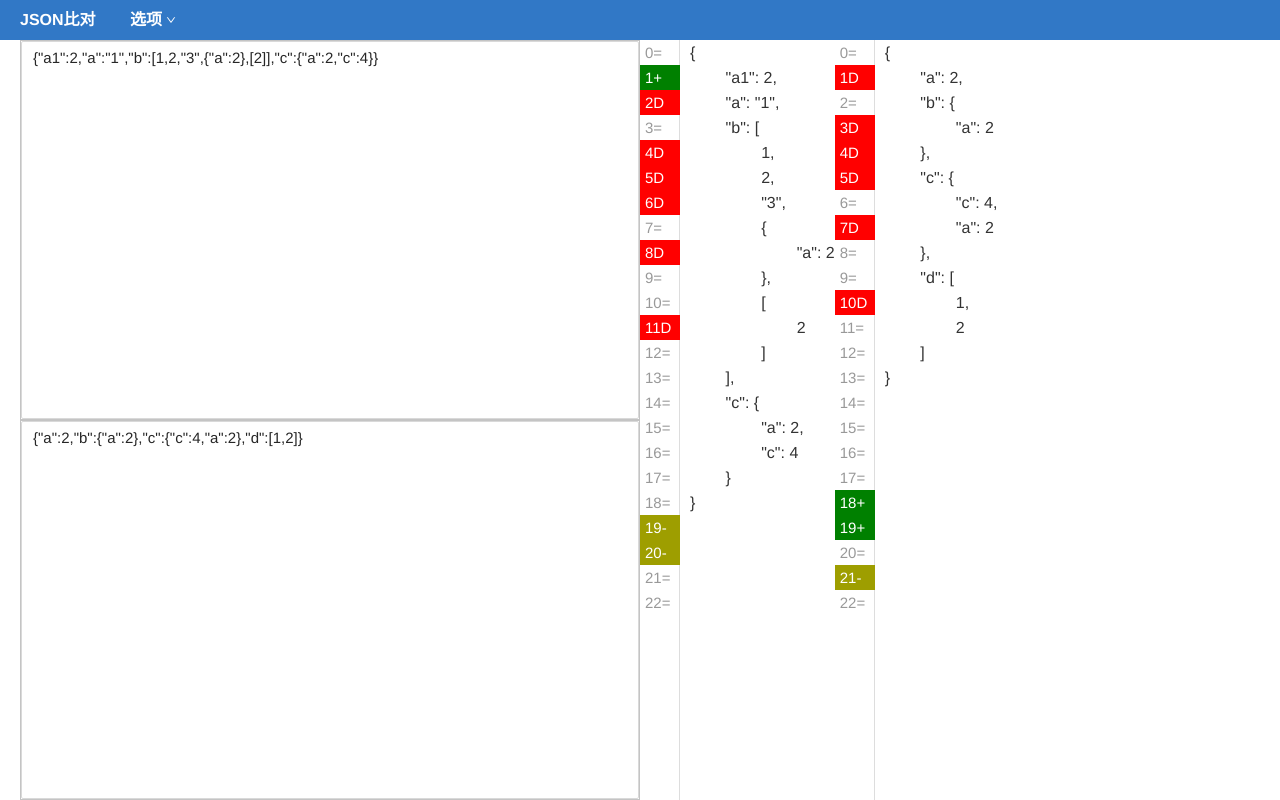
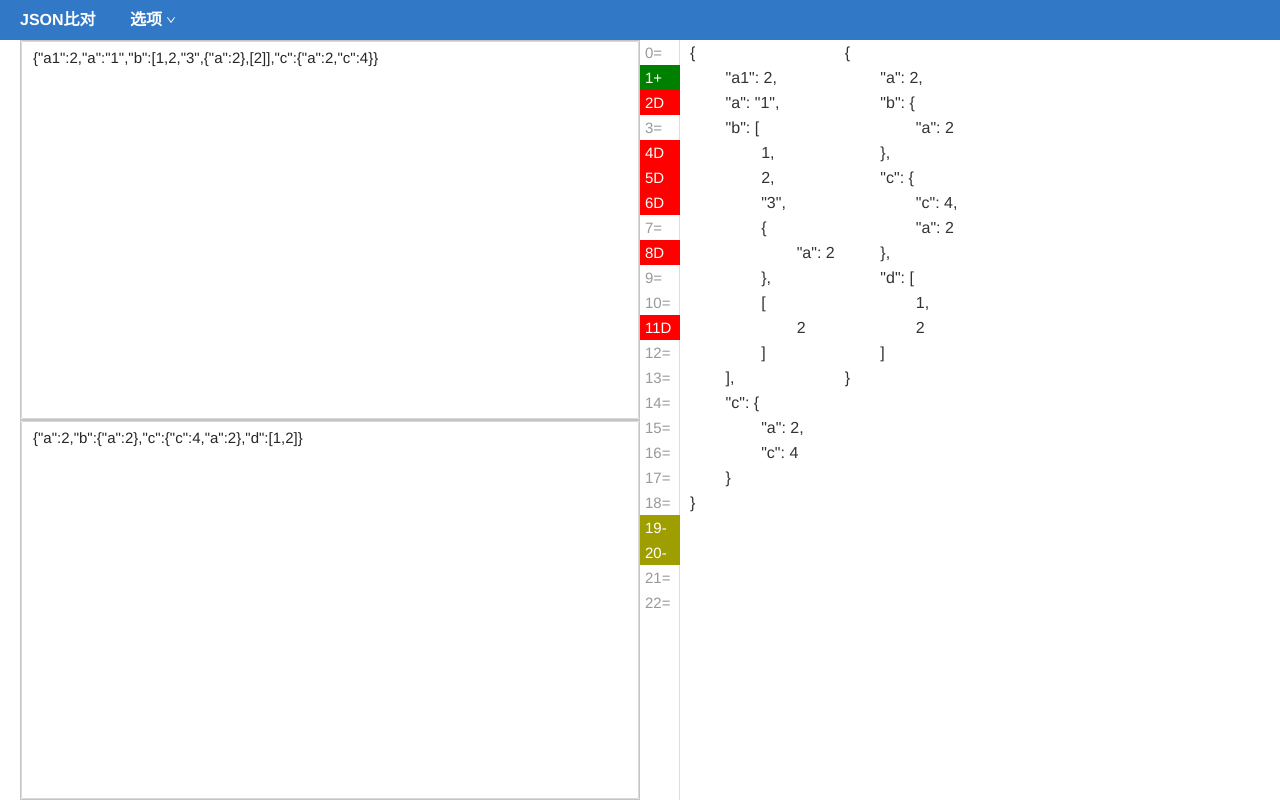
Before and after one commit to lxw15337674/json-comapre, a React app: page / in a window 1280 px wide. Built offline with nearby package versions, Linux system fonts and the light colour scheme; the HTML template or start-up script is replaced by a standard one.

Commit message:
带有行数的比较

```diff
--- /dev/null
+++ b/src/common/utils/jsonValueCallback/index.ts
@@ -0,0 +1,14 @@
+import { dataType } from '../utils';
+import { JsonValue } from './../interface';
+
+const jsonValueCallBack = (value: JsonValue, basicTypeFn, ObjectFn, ArrayFn) => {
+  const type = dataType(value);
+  if (type === 'object') {
+    return ObjectFn(value);
+  }
+  if (type === 'array') {
+    return ArrayFn(value);
+  }
+  basicTypeFn(value);
+};
+export default jsonValueCallBack;
--- a/src/pages/Content/DiffOut/DiffLines/index.tsx
+++ b/src/pages/Content/DiffOut/DiffLines/index.tsx
@@ -1,22 +1,39 @@
+import jsonValueCallBack from '@/common/utils/jsonValueCallback';
+import { serializeObject } from '@/common/utils/utils';
 import React from 'react';
 import { JsonContainer, ViewLine } from '../styled';
 interface Props {
   data: any;
+
 }
-const DiffLines = ({ data }: Props) => {
-  return (
-    <JsonContainer>
-      {/* {data.map((fn, index) => {
-        return fn(({ status, value }) => {
-          return (
-            <ViewLine status={status} key={index}>
-              {value}
-            </ViewLine>
-          );
-        });
-      })} */}
-      <pre style={{ lineHeight: '25px' }}>{JSON.stringify(data, null, '\t')}</pre>
-    </JsonContainer>
-  );
+
+const DiffLines = ({ data, compare = false }: Props) => {
+  // console.log(JSON.stringify(data, null, '\t'));
+  return <pre style={{ lineHeight: '25px' }}>{JSON.stringify(data, null, '\t')}</pre>;
+  // return (
+  //   <>{serializeObject(data).map(({ keys, values, index }) => {
+
+  //   })}</>
+
+  // return jsonValueCallBack(
+  //   value,
+  //   () => {
+  //     return (
+  //       <ViewLine status={status} key={index}>
+  //         {value}
+  //       </ViewLine>
+  //     );
+  //   },
+  //   () => {
+  //     <ViewLine status={status} key={index}>
+  //       {value}
+  //     </ViewLine>;
+  //   },
+  //   () => {
+  //     <ViewLine status={status} key={index}>
+  //       {value}
+  //     </ViewLine>;
+  //   },
+  // );
 };
 export default DiffLines;
--- a/src/pages/Content/DiffOut/index.tsx
+++ b/src/pages/Content/DiffOut/index.tsx
@@ -1,15 +1,16 @@
 import { Status } from '@/common/utils/interface';
-import { dataType, serializeObject } from '@/common/utils/utils';
+import { arrayEq, dataType, serializeObject } from '@/common/utils/utils';
 import React, { useMemo } from 'react';
 import compare from '../../../common/utils/jsonCompare';
 import DiffLines from './DiffLines';
 import LineNumberLines from './LineNumberLines';
+import { JsonContainer } from './styled';
 interface Props {
   value: object;
   compareValue: object;
 }
 
-const serialize = (statusObj, lineNumberObj, sourceObj) => {
+const serialize = (statusObj, lineNumberObj, sourceObj, compareObj) => {
   let result = [];
   result.push((fn) =>
     fn({
@@ -28,11 +29,12 @@ const serialize = (statusObj, lineNumberObj, sourceObj) => {
           index,
           status: statusObj[key],
           value: sourceObj?.[key] ?? undefined,
+          compareValue: compareObj?.[key] ?? undefined,
         }),
       );
       continue;
     }
-    result.push(...serialize(statusObj[key], lineNumberObj[key], sourceObj[key]));
+    result.push(...serialize(statusObj[key], lineNumberObj[key], sourceObj[key], compareObj[key]));
   }
   result.push((fn) =>
     fn({
@@ -44,18 +46,23 @@ const serialize = (statusObj, lineNumberObj, sourceObj) => {
 };
 const DiffOut = ({ value, compareValue }: Props) => {
   const resultLines = useMemo(() => {
-    console.log(compare(value, compareValue));
-    for (let fn of serialize(...compare(value, compareValue), value)) {
-      fn((key, value, index, status) => {
-        console.log(key, value, index, status);
-      });
-    }
-    return serialize(...compare(value, compareValue), value);
+    // console.log(compare(value, compareValue));
+    // for (let fn of serialize(...compare(value, compareValue), value, compareValue)) {
+    //   fn((key, value, index, status) => {
+    //     console.log(key, value, index, status);
+    //   });
+    // }
+    return serialize(...compare(value, compareValue), value, compareValue);
   }, [value, compareValue]);
   return (
     <>
       <LineNumberLines data={resultLines} />
-      <DiffLines data={value} />
+      <JsonContainer>
+        <DiffLines data={value} />
+      </JsonContainer>
+      <JsonContainer>
+        <DiffLines data={compareValue} />
+      </JsonContainer>
     </>
   );
 };
--- a/src/pages/Content/index.tsx
+++ b/src/pages/Content/index.tsx
@@ -18,7 +18,6 @@ const Content = () => {
         ></JsonSpace>
       </InputView>
       <DiffOut value={state.sourceJson} compareValue={state.compareJson}></DiffOut>
-      <DiffOut compareValue={state.sourceJson} value={state.compareJson}></DiffOut>
     </Container>
   );
 };
```
Also changed, not shown: src/pages/Content/DiffOut/DiffLines/formatToJSON.tsx (added, +153 -0 lines).
